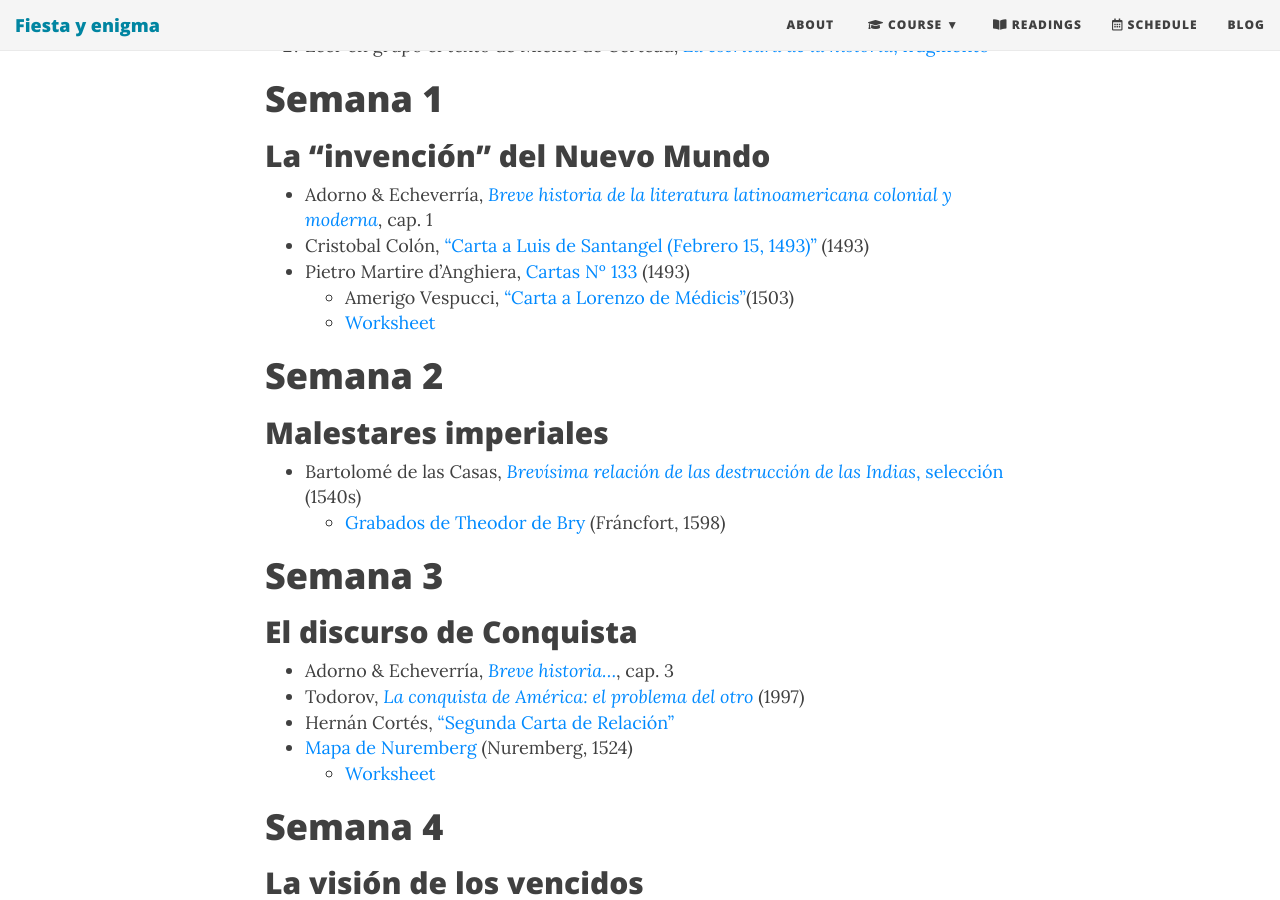
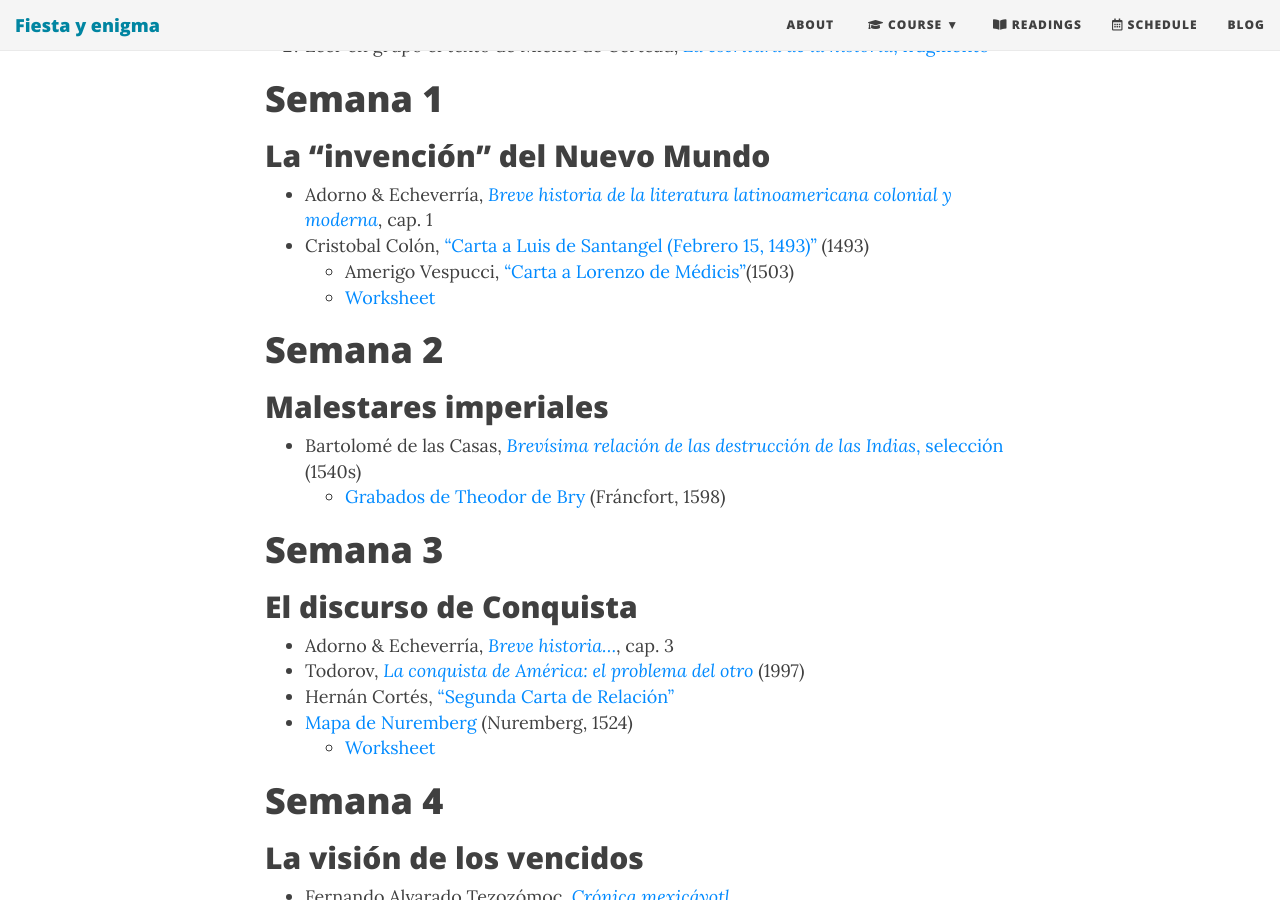
Before and after one commit to Hipomenes/ls452, a Jekyll site: the page built from syllabus-prof.md, in a window 1280 px wide and 900 px high, scrolled down 1905 px. Built offline with Jekyll 4.4.1, drawn with Linux system fonts in a browser that asks for light colours; nearby versions of some CDN libraries.

Commit message:
Update syllabus-prof.md

```diff
--- a/syllabus-prof.md
+++ b/syllabus-prof.md
@@ -29,7 +29,6 @@ Introducción a la clase. Descripción de los temas, lecturas e ideas principale
 
 - Adorno & Echeverría, [*Breve historia de la literatura latinoamericana colonial y moderna*](), cap. 1
 - Cristobal Colón, ["Carta a Luis de Santangel (Febrero 15, 1493)"]() (1493)
-- Pietro Martire d'Anghiera, [Cartas Nº 133](https://drive.google.com/open?id=1B2Wlo5ufMxpT_oRl6iUPlgt-MotjPIHP) (1493)
     - Amerigo Vespucci, ["Carta a Lorenzo de Médicis"]()(1503)
     - [Worksheet](https://drive.google.com/file/d/1LqFvR7qWFhho8b96096WODrsoOAbC6Sm/view?usp=sharing)
 
```
